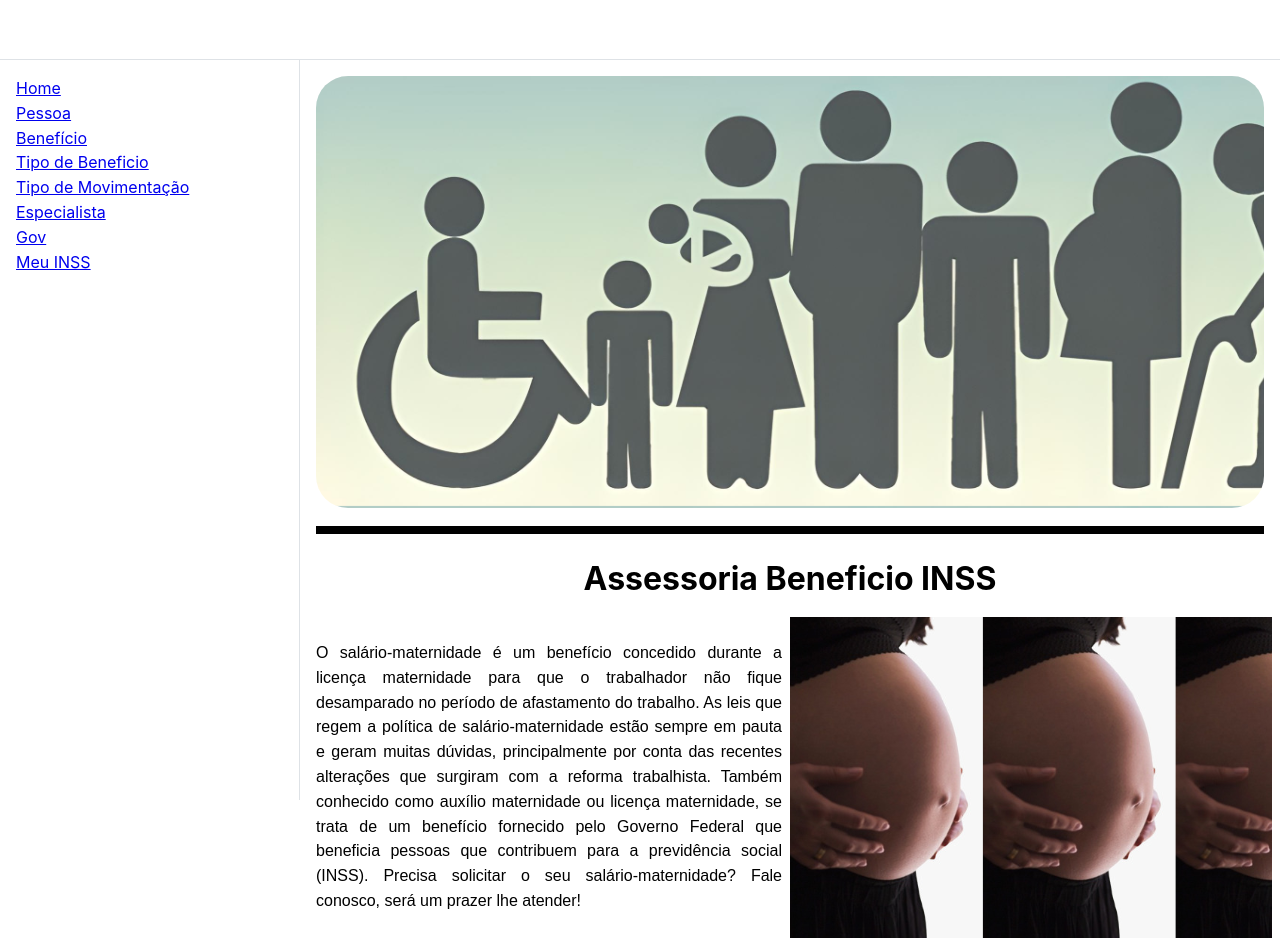
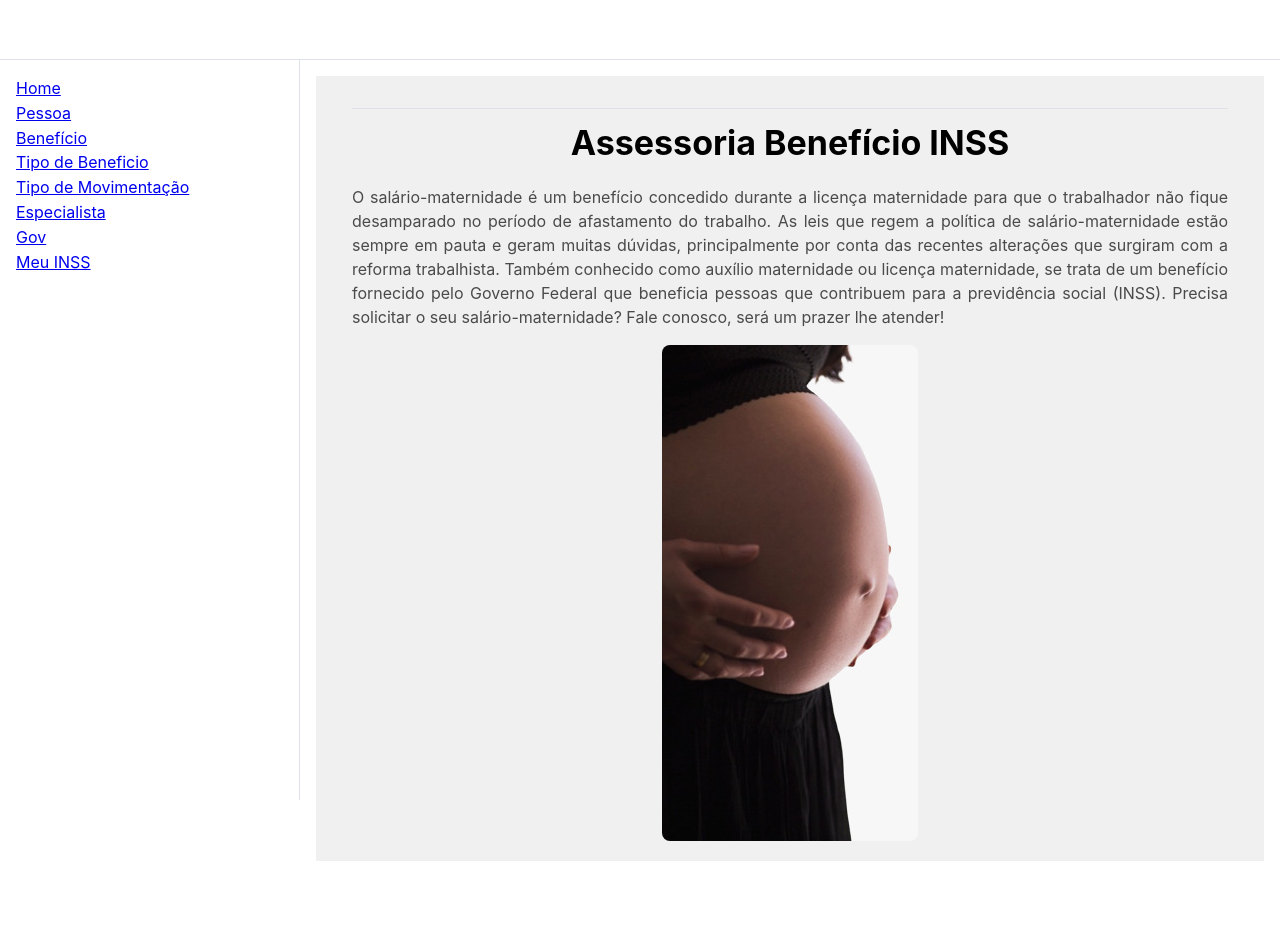
Before and after one commit to poully/sistema_recomencadao_INSS, a Next.js app: page / in a window 1280 px wide. After the commit the page ends 877 px from the top, so only its background shows below. Built offline with nearby package versions, Linux system fonts and the light colour scheme.

Commit message:
feat: update home

```diff
--- a/src/app/(dashboard)/page.tsx
+++ b/src/app/(dashboard)/page.tsx
@@ -1,30 +1,28 @@
-import { Grid, GridCol } from '@mantine/core';
-import styles from './Home.module.css';
+import { Box, Container, Divider, Flex, Image, SimpleGrid, Text, Title } from '@mantine/core';
 
 function Home() {
   return (
-    <div>
-      <div className={styles.background}>
-      </div>
-      <div className={styles.colunas}>
-        <hr className={styles.hr}></hr>
-        <h1 style={{ width: "100%", textAlign: "center" }}>Assessoria Beneficio INSS</h1>
-      </div>
-      <Grid>
-        <GridCol span={6}>
-          <p className={styles.paragrafos}>
-            O salário-maternidade é um benefício concedido durante a licença maternidade para que o trabalhador não fique desamparado no período de afastamento do trabalho.
-            As leis que regem a política de salário-maternidade estão sempre em pauta e geram muitas dúvidas, principalmente por conta das recentes alterações que surgiram com a reforma trabalhista.
-            Também conhecido como auxílio maternidade ou licença maternidade, se trata de um benefício fornecido pelo Governo Federal que beneficia pessoas que contribuem para a previdência social (INSS).
-            Precisa solicitar o seu salário-maternidade? Fale conosco, será um prazer lhe atender!
-          </p>
-        </GridCol>
-        <GridCol span={6} className={styles.mamae}>
-        </GridCol>
-      </Grid>
-
-
-    </div >
+    <div style={{ backgroundColor: '#f0f0f0', padding: '20px' }}>
+      <Container>
+        <div style={{ marginBottom: '20px', textAlign: 'center' }}>
+          <Divider my="sm" />
+          <Title order={1}>Assessoria Benefício INSS</Title>
+        </div>
+        <SimpleGrid>
+          <Box>
+            <Text style={{ fontSize: '16px', lineHeight: '1.5', color: '#4a4a4a', textAlign: 'justify' }}>
+              O salário-maternidade é um benefício concedido durante a licença maternidade para que o trabalhador não fique desamparado no período de afastamento do trabalho.
+              As leis que regem a política de salário-maternidade estão sempre em pauta e geram muitas dúvidas, principalmente por conta das recentes alterações que surgiram com a reforma trabalhista.
+              Também conhecido como auxílio maternidade ou licença maternidade, se trata de um benefício fornecido pelo Governo Federal que beneficia pessoas que contribuem para a previdência social (INSS).
+              Precisa solicitar o seu salário-maternidade? Fale conosco, será um prazer lhe atender!
+            </Text>
+          </Box>
+          <Flex align="center" justify="center">
+            <Image src="/barriguda.jpg" alt="Mamãe" radius="md" />
+          </Flex>
+        </SimpleGrid>
+      </Container>
+    </div>
   );
 }
 
```
